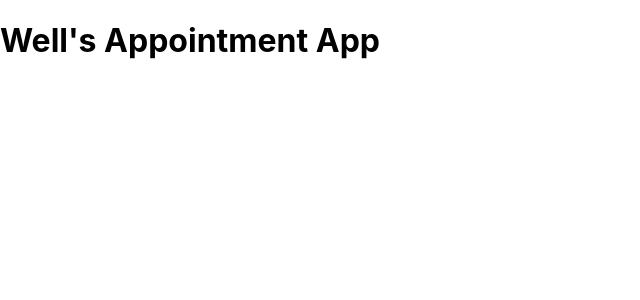
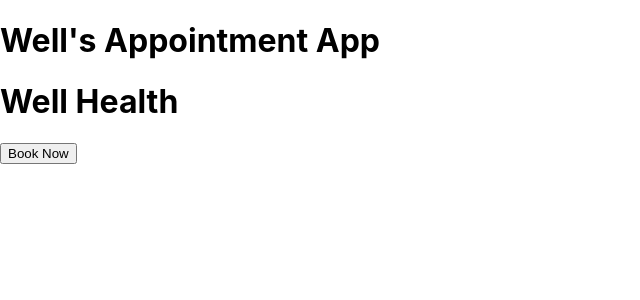
Before and after one commit to clayyy123/AppointmentApp, a React (Create React App) app: page / in a window 1280 px wide. Shown: the top 300 px of the page, without its empty margins (0-640 px from the left). Built offline with nearby package versions, Linux system fonts and the light colour scheme.

Commit message:
add splash layout and appointment page

```diff
--- a/src/App.js
+++ b/src/App.js
@@ -2,6 +2,7 @@ import React, { Component } from 'react';
 import './App.css';
 import Form from './Components/Form';
 import Appointment from './Layouts/Appointments';
+import Splash from './Layouts/Splash';
 import { Switch, Route } from 'react-router-dom';
 
 class App extends Component {
@@ -40,6 +41,12 @@ class App extends Component {
               return <Appointment />;
             }}
           />
+          <Route
+            path="/"
+            render={() => {
+              return <Splash />;
+            }}
+          />
         </Switch>
       </div>
     );
--- a/src/Layouts/Appointments.js
+++ b/src/Layouts/Appointments.js
@@ -1,4 +1,5 @@
 import React from 'react';
+import { withRouter } from 'react-router-dom';
 
 const Appointments = () => {
   return (
@@ -8,4 +9,4 @@ const Appointments = () => {
   );
 };
 
-export default Appointments;
+export default withRouter(Appointments);
--- a/src/Layouts/Splash.js
+++ b/src/Layouts/Splash.js
@@ -0,0 +1,18 @@
+import React from 'react';
+import { withRouter } from 'react-router-dom';
+
+const Splash = props => {
+  const goToFormHandler = () => {
+    props.history.push('/form');
+  };
+  return (
+    <div className="Splash">
+      <h1 className="Splash__title">Well Health</h1>
+      <button className="Splash__button" onClick={goToFormHandler}>
+        Book Now
+      </button>
+    </div>
+  );
+};
+
+export default withRouter(Splash);
--- a/src/css/style.css
+++ b/src/css/style.css
@@ -0,0 +1,3 @@
+
+
+/*# sourceMappingURL=style.css.map */
```
Also changed, not shown: 2 other files (tests, documents, lock files or other folders).
